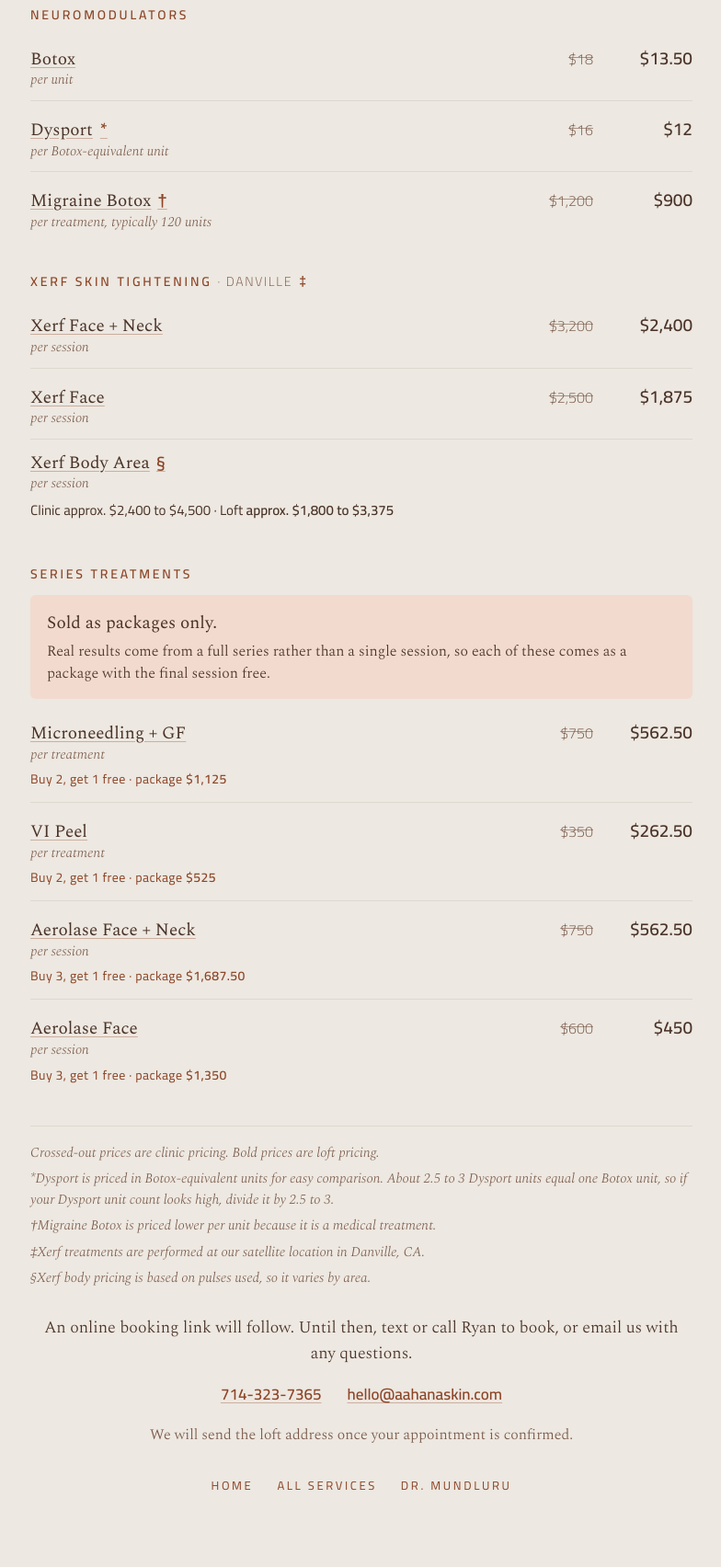
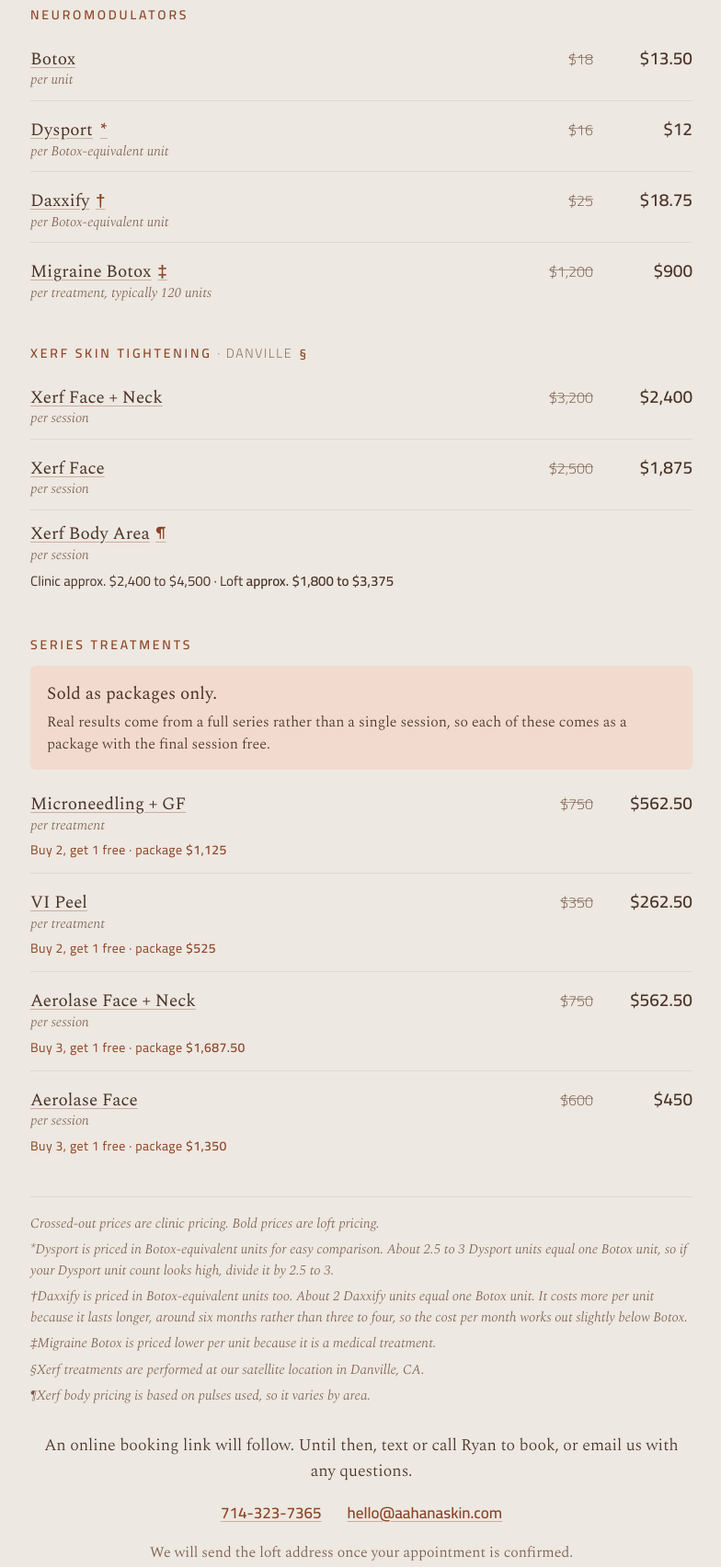
Before and after one commit to shankar-aahana/aahana-website, a website: page loft.html in a window 1280 px wide. Shown: the part 502-2206 px from the top of the page at 92% size, without its empty margins (247-1031 px from the left). Drawn offline with Linux system fonts and the light colour scheme.

Commit message:
Add Daxxify to the loft pricing page
$25 per Botox-equivalent unit clinic, $18.75 loft, sitting under
Dysport. Priced on the same scale as everything else, with a footnote
giving the conversion (about 2 Daxxify units to one Botox unit) and
the reason for the premium: it lasts around six months rather than
three to four, so the cost per month lands slightly below Botox.

Footnote markers shift down one to keep the sequence in reading
order, and the fifth mark is a pilcrow rather than a double vertical
line, which rendered as a bare stroke in Spectral italic.

```diff
--- a/loft.html
+++ b/loft.html
@@ -113,14 +113,15 @@
     <h2 id="h-neuro">Neuromodulators</h2>
     <div class="row"><div class="svc"><a href="botox-dysport.html">Botox</a><em>per unit</em></div><div class="std">$18</div><div class="loft">$13.50</div></div>
     <div class="row"><div class="svc"><a href="botox-dysport.html">Dysport</a><a class="fn" href="#fn-dysport" aria-label="Note on Dysport units">*</a><em>per Botox-equivalent unit</em></div><div class="std">$16</div><div class="loft">$12</div></div>
-    <div class="row"><div class="svc"><a href="botox-dysport.html">Migraine Botox</a><a class="fn" href="#fn-migraine" aria-label="Note on Migraine Botox pricing">†</a><em>per treatment, typically 120 units</em></div><div class="std">$1,200</div><div class="loft">$900</div></div>
+    <div class="row"><div class="svc"><a href="botox-dysport.html">Daxxify</a><a class="fn" href="#fn-daxxify" aria-label="Note on Daxxify units and duration">†</a><em>per Botox-equivalent unit</em></div><div class="std">$25</div><div class="loft">$18.75</div></div>
+    <div class="row"><div class="svc"><a href="botox-dysport.html">Migraine Botox</a><a class="fn" href="#fn-migraine" aria-label="Note on Migraine Botox pricing">‡</a><em>per treatment, typically 120 units</em></div><div class="std">$1,200</div><div class="loft">$900</div></div>
   </section>
 
   <section aria-labelledby="h-xerf">
-    <h2 id="h-xerf">Xerf Skin Tightening <span>· Danville<a class="fn" href="#fn-xerf" aria-label="Note on Xerf location">‡</a></span></h2>
+    <h2 id="h-xerf">Xerf Skin Tightening <span>· Danville<a class="fn" href="#fn-xerf" aria-label="Note on Xerf location">§</a></span></h2>
     <div class="row"><div class="svc"><a href="xerf.html">Xerf Face + Neck</a><em>per session</em></div><div class="std">$3,200</div><div class="loft">$2,400</div></div>
     <div class="row"><div class="svc"><a href="xerf.html">Xerf Face</a><em>per session</em></div><div class="std">$2,500</div><div class="loft">$1,875</div></div>
-    <div class="row"><div class="svc"><a href="xerf.html">Xerf Body Area</a><a class="fn" href="#fn-body" aria-label="Note on Xerf body pricing">§</a><em>per session</em></div><div></div><div></div><div class="range">Clinic approx. $2,400 to $4,500 · Loft <b>approx. $1,800 to $3,375</b></div></div>
+    <div class="row"><div class="svc"><a href="xerf.html">Xerf Body Area</a><a class="fn" href="#fn-body" aria-label="Note on Xerf body pricing">¶</a><em>per session</em></div><div></div><div></div><div class="range">Clinic approx. $2,400 to $4,500 · Loft <b>approx. $1,800 to $3,375</b></div></div>
   </section>
 
   <section aria-labelledby="h-series">
@@ -138,9 +139,10 @@
   <div class="foot">
     <p>Crossed-out prices are clinic pricing. Bold prices are loft pricing.</p>
     <p id="fn-dysport">*Dysport is priced in Botox-equivalent units for easy comparison. About 2.5 to 3 Dysport units equal one Botox unit, so if your Dysport unit count looks high, divide it by 2.5 to 3.</p>
-    <p id="fn-migraine">†Migraine Botox is priced lower per unit because it is a medical treatment.</p>
-    <p id="fn-xerf">‡Xerf treatments are performed at our satellite location in Danville, CA.</p>
-    <p id="fn-body">§Xerf body pricing is based on pulses used, so it varies by area.</p>
+    <p id="fn-daxxify">†Daxxify is priced in Botox-equivalent units too. About 2 Daxxify units equal one Botox unit. It costs more per unit because it lasts longer, around six months rather than three to four, so the cost per month works out slightly below Botox.</p>
+    <p id="fn-migraine">‡Migraine Botox is priced lower per unit because it is a medical treatment.</p>
+    <p id="fn-xerf">§Xerf treatments are performed at our satellite location in Danville, CA.</p>
+    <p id="fn-body">¶Xerf body pricing is based on pulses used, so it varies by area.</p>
   </div>
 
   <div class="book">
```
